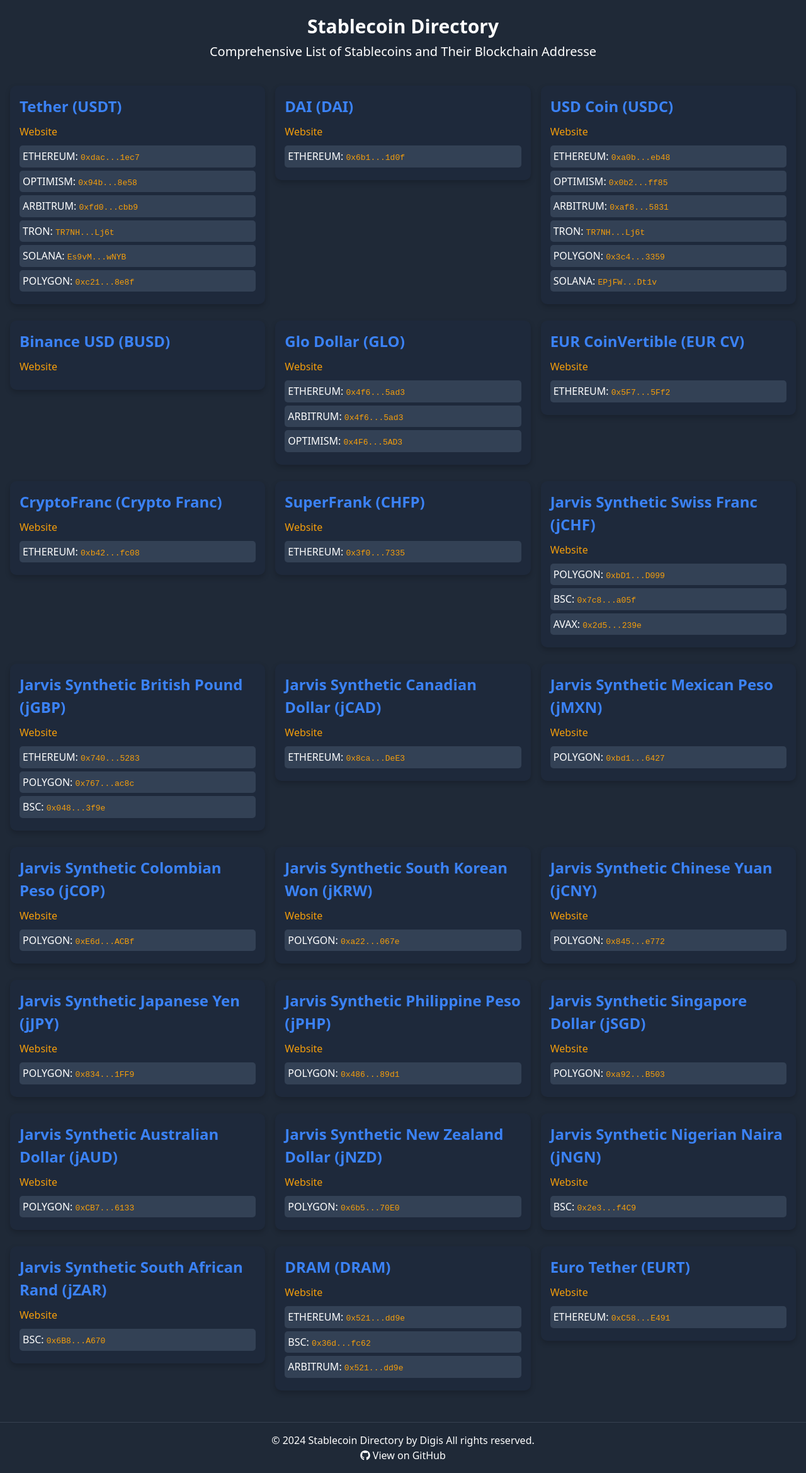
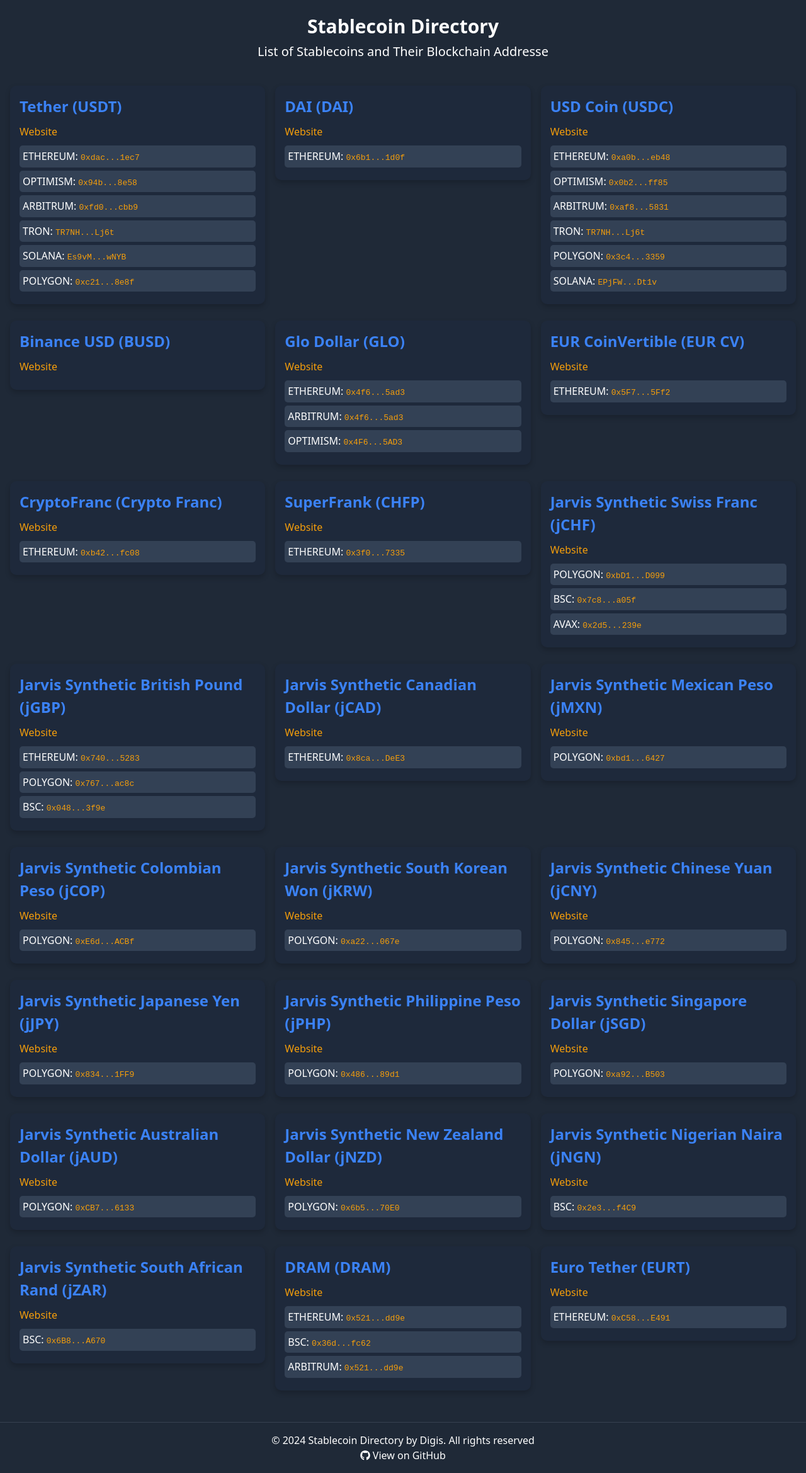
Before and after one commit to digis-payment/stablecoin-directory, a plain HTML site: page docs/index.html in a window 1280 px wide. Shown: the whole page at 63% size. Drawn offline with nearby package versions, Linux system fonts and the light colour scheme.

Commit message:
Update index.html

```diff
--- a/docs/index.html
+++ b/docs/index.html
@@ -18,7 +18,7 @@
     <header class="text-center p-6">
       <h1 class="text-3xl font-bold mb-2">Stablecoin Directory</h1>
       <p class="text-xl">
-        Comprehensive List of Stablecoins and Their Blockchain Addresse
+        List of Stablecoins and Their Blockchain Addresse
       </p>
     </header>
 
@@ -29,7 +29,7 @@
     </main>
 
     <footer class="text-center p-4 mt-6 border-t border-gray-700">
-      <p>&copy; 2024 Stablecoin Directory by <a href="https://digis.io">Digis</a> All rights reserved.</p>
+      <p>&copy; 2024 Stablecoin Directory by <a href="https://digis.io">Digis</a>. All rights reserved</p>
       <a
         href="https://github.com/digis-payment/stablecoin-directory"
         target="_blank"
```
